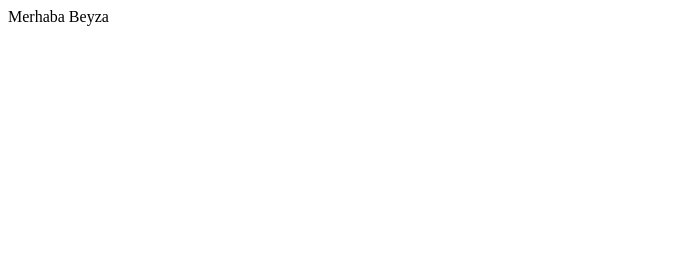
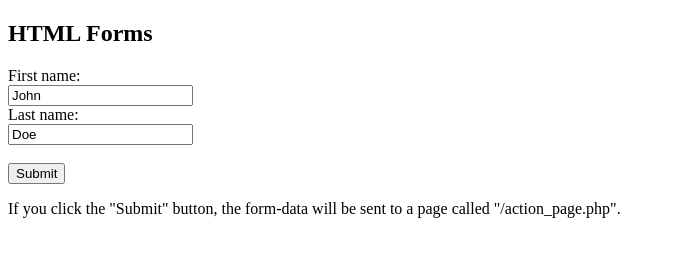
Before and after one commit to aybekbeyzanur04/Hesap-Makinesi, a plain HTML site: page index.html in a window 1280 px wide. Shown: the whole page, without its empty margins (0-675 px from the left). Drawn offline with Linux system fonts and the light colour scheme.

Commit message:
deneme amaçlı bir form ekledim

```diff
--- a/index.html
+++ b/index.html
@@ -1,5 +1,18 @@
 <!DOCTYPE html>
 <html>
-Merhaba Beyza
+<body>
 
-</hmtl>
+<h2>HTML Forms</h2>
+
+<form action="/action_page.php">
+  <label for="fname">First name:</label><br>
+  <input type="text" id="fname" name="fname" value="John"><br>
+  <label for="lname">Last name:</label><br>
+  <input type="text" id="lname" name="lname" value="Doe"><br><br>
+  <input type="submit" value="Submit">
+</form>
+
+<p>If you click the "Submit" button, the form-data will be sent to a page called "/action_page.php".</p>
+
+</body>
+</html>
```
